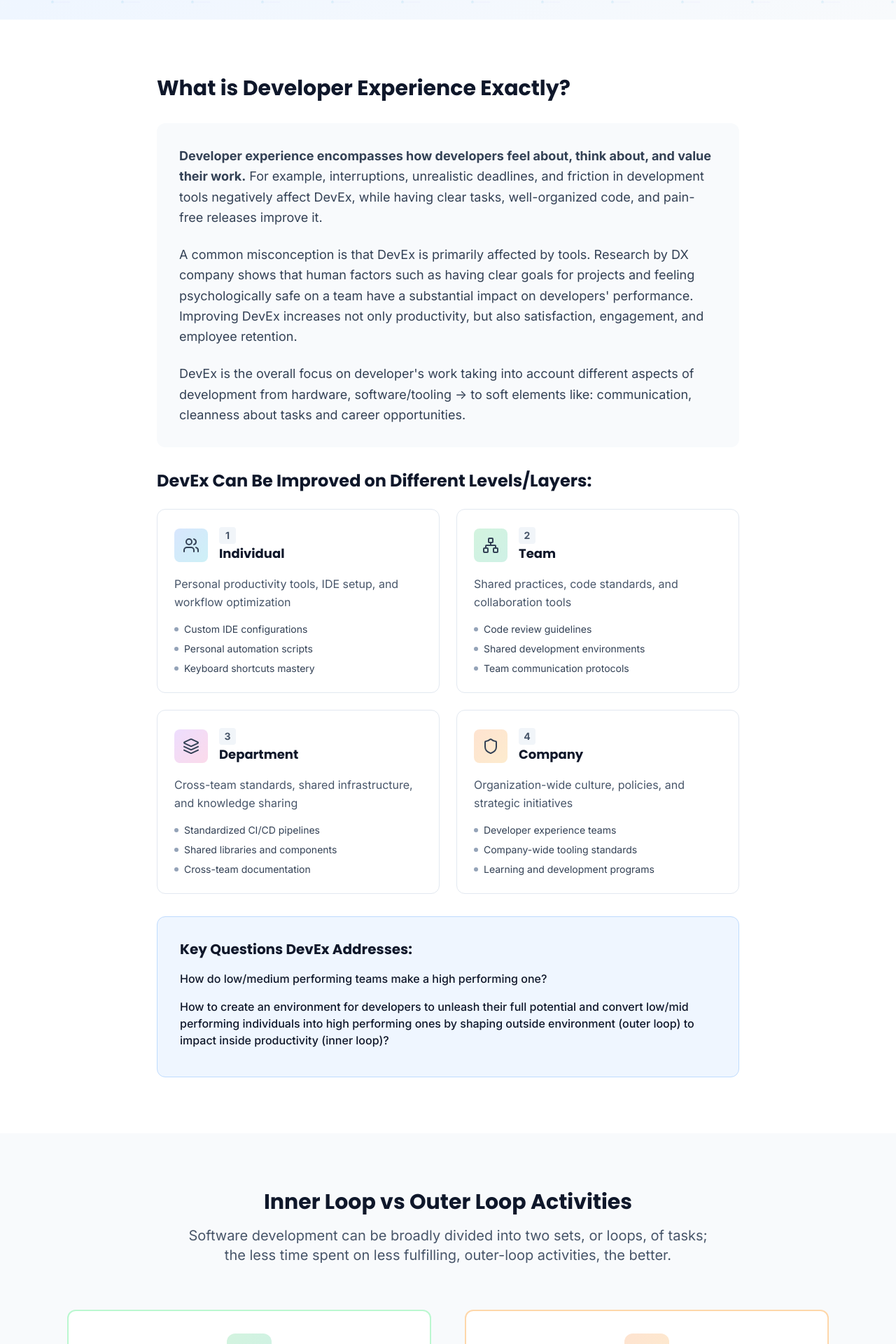
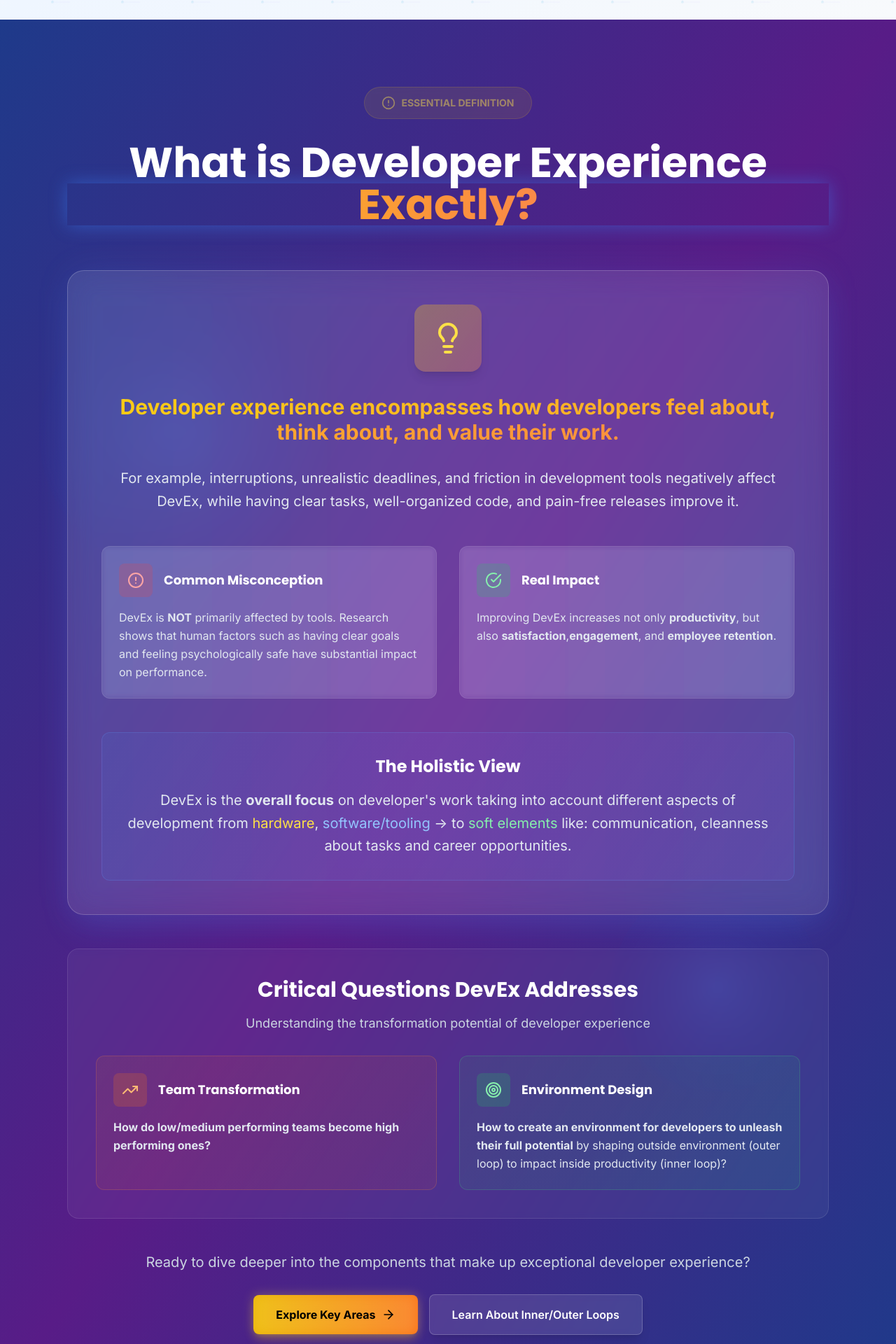
Before and after one commit to BorysW86/devex, a React (Vite) app: page /what-is-devex in a window 1280 px wide. Shown: the part 837-2757 px from the top of the page at 70% size. Built offline with nearby package versions, Linux system fonts and the light colour scheme.

Commit message:
Make 'What is Developer Experience Exactly?' section more prominent and focused

```diff
--- a/src/pages/WhatIsDevEx.tsx
+++ b/src/pages/WhatIsDevEx.tsx
@@ -1,6 +1,6 @@
 import React, { useEffect } from 'react';
 import { Link } from 'react-router-dom';
-import { ArrowRight, RefreshCw, Brain, Zap, TrendingUp, Users, Target, CheckCircle, ExternalLink, BookOpen, Github, FileText, Settings, Cpu, GitBranch, Network, Clock, Shield, Layers } from 'lucide-react';
+import { ArrowRight, RefreshCw, Brain, Zap, TrendingUp, Users, Target, CheckCircle, ExternalLink, BookOpen, Github, FileText, Settings, Cpu, GitBranch, Network, Clock, Shield, Layers, AlertCircle, Lightbulb } from 'lucide-react';
 import Accordion from '../components/common/Accordion';
 import Quote from '../components/common/Quote';
 import { DEVEX_DIMENSIONS, DEVEX_RESOURCES } from '../utils/constants';
@@ -315,94 +315,233 @@ const WhatIsDevEx: React.FC = () => {
         </div>
       </section>
 
-      {/* Comprehensive Definition Section */}
-      <section className="py-20 bg-white dark:bg-gray-900">
-        <div className="max-w-4xl mx-auto px-4 sm:px-6 lg:px-8">
-          <div className="prose prose-lg max-w-none dark:prose-invert">
-            <h2 className="text-3xl font-bold text-gray-900 dark:text-white mb-8">
-              What is Developer Experience Exactly?
+      {/* PROMINENT: What is Developer Experience Exactly? Section */}
+      <section className="py-24 bg-gradient-to-br from-blue-900 via-purple-900 to-blue-900 relative overflow-hidden">
+        {/* Animated Background Elements */}
+        <div className="absolute inset-0 opacity-20">
+          <svg className="absolute inset-0 w-full h-full" xmlns="http://www.w3.org/2000/svg">
+            <defs>
+              <radialGradient id="spotlightGradient" cx="50%" cy="50%" r="50%">
+                <stop offset="0%" stopColor="#3b82f6" stopOpacity="0.8"/>
+                <stop offset="100%" stopColor="#1e40af" stopOpacity="0.2"/>
+              </radialGradient>
+            </defs>
+            <circle cx="20%" cy="30%" r="200" fill="url(#spotlightGradient)">
+              <animate attributeName="opacity" values="0.3;0.8;0.3" dur="4s" repeatCount="indefinite"/>
+            </circle>
+            <circle cx="80%" cy="70%" r="150" fill="url(#spotlightGradient)">
+              <animate attributeName="opacity" values="0.8;0.3;0.8" dur="6s" repeatCount="indefinite"/>
+            </circle>
+          </svg>
+        </div>
+
+        <div className="relative max-w-6xl mx-auto px-4 sm:px-6 lg:px-8 z-10">
+          {/* Attention-Grabbing Header */}
+          <div className="text-center mb-16">
+            <div className="inline-flex items-center px-6 py-3 rounded-full bg-yellow-400/20 backdrop-blur-sm border border-yellow-400/30 text-yellow-300 text-sm font-bold mb-8 animate-pulse">
+              <AlertCircle className="w-5 h-5 mr-2" />
+              ESSENTIAL DEFINITION
+            </div>
+
+            <h2 className="text-4xl sm:text-5xl lg:text-6xl font-bold text-white mb-8 leading-tight">
+              <span className="block">What is Developer Experience</span>
+              <span className="block bg-gradient-to-r from-yellow-400 via-orange-400 to-red-400 bg-clip-text text-transparent animate-glow">
+                Exactly?
+              </span>
             </h2>
+          </div>
 
-            <div className="bg-gray-50 dark:bg-gray-800 rounded-xl p-8 mb-8">
-              <p className="text-lg text-gray-700 dark:text-gray-300 leading-relaxed mb-6">
-                <strong>Developer experience encompasses how developers feel about, think about, and value their work.</strong> For example,
-                interruptions, unrealistic deadlines, and friction in development tools negatively affect DevEx, while having clear
-                tasks, well-organized code, and pain-free releases improve it.
-              </p>
+          {/* Main Definition Card - Ultra Prominent */}
+          <div className="relative bg-white/10 backdrop-blur-lg rounded-3xl p-12 mb-12 border border-white/20 shadow-2xl shadow-blue-500/20 hover:shadow-blue-500/30 transition-all duration-500 group">
+            {/* Glowing Border Effect */}
+            <div className="absolute inset-0 bg-gradient-to-r from-blue-400/20 via-purple-400/20 to-blue-400/20 rounded-3xl blur-xl opacity-50 group-hover:opacity-70 transition-opacity duration-500"></div>
 
-              <p className="text-lg text-gray-700 dark:text-gray-300 leading-relaxed mb-6">
-                A common misconception is that DevEx is primarily affected by tools. Research by DX company shows that human
-                factors such as having clear goals for projects and feeling psychologically safe on a team have a substantial impact
-                on developers' performance. Improving DevEx increases not only productivity, but also satisfaction, engagement,
-                and employee retention.
-              </p>
+            {/* Content */}
+            <div className="relative z-10">
+              {/* Key Icon */}
+              <div className="flex justify-center mb-8">
+                <div className="p-6 bg-gradient-to-br from-yellow-400/30 to-orange-400/30 rounded-2xl shadow-lg">
+                  <Lightbulb className="h-12 w-12 text-yellow-300" />
+                </div>
+              </div>
 
-              <p className="text-lg text-gray-700 dark:text-gray-300 leading-relaxed">
-                DevEx is the overall focus on developer's work taking into account different aspects of development from hardware,
-                software/tooling → to soft elements like: communication, cleanness about tasks and career opportunities.
+              {/* Core Definition */}
+              <div className="text-center mb-12">
+                <p className="text-2xl sm:text-3xl font-bold text-white leading-relaxed mb-8">
+                  <span className="bg-gradient-to-r from-yellow-400 to-orange-400 bg-clip-text text-transparent">
+                    Developer experience encompasses how developers feel about, think about, and value their work.
+                  </span>
+                </p>
+
+                <p className="text-xl text-gray-200 leading-relaxed mb-6">
+                  For example, interruptions, unrealistic deadlines, and friction in development tools negatively affect DevEx,
+                  while having clear tasks, well-organized code, and pain-free releases improve it.
+                </p>
+              </div>
+
+              {/* Key Insights Grid */}
+              <div className="grid grid-cols-1 md:grid-cols-2 gap-8 mb-12">
+                <div className="bg-white/5 backdrop-blur-sm rounded-xl p-6 border border-white/10">
+                  <div className="flex items-center mb-4">
+                    <div className="p-3 bg-red-500/20 rounded-lg mr-4">
+                      <AlertCircle className="h-6 w-6 text-red-300" />
+                    </div>
+                    <h3 className="text-lg font-bold text-white">Common Misconception</h3>
+                  </div>
+                  <p className="text-gray-200 leading-relaxed">
+                    DevEx is <strong>NOT</strong> primarily affected by tools. Research shows that human factors such as
+                    having clear goals and feeling psychologically safe have substantial impact on performance.
+                  </p>
+                </div>
+
+                <div className="bg-white/5 backdrop-blur-sm rounded-xl p-6 border border-white/10">
+                  <div className="flex items-center mb-4">
+                    <div className="p-3 bg-green-500/20 rounded-lg mr-4">
+                      <CheckCircle className="h-6 w-6 text-green-300" />
+                    </div>
+                    <h3 className="text-lg font-bold text-white">Real Impact</h3>
+                  </div>
+                  <p className="text-gray-200 leading-relaxed">
+                    Improving DevEx increases not only <strong>productivity</strong>, but also <strong>satisfaction</strong>,
+                    <strong>engagement</strong>, and <strong>employee retention</strong>.
+                  </p>
+                </div>
+              </div>
+
+              {/* Holistic Definition */}
+              <div className="bg-gradient-to-r from-blue-500/10 to-purple-500/10 rounded-xl p-8 border border-blue-400/20">
+                <h3 className="text-2xl font-bold text-white mb-4 text-center">
+                  The Holistic View
+                </h3>
+                <p className="text-xl text-gray-200 leading-relaxed text-center">
+                  DevEx is the <strong>overall focus</strong> on developer's work taking into account different aspects
+                  of development from <span className="text-yellow-300">hardware</span>, <span className="text-blue-300">software/tooling</span> →
+                  to <span className="text-green-300">soft elements</span> like: communication, cleanness about tasks and career opportunities.
+                </p>
+              </div>
+            </div>
+          </div>
+
+          {/* Critical Questions Section */}
+          <div className="bg-white/5 backdrop-blur-sm rounded-2xl p-10 border border-white/10 mb-12">
+            <div className="text-center mb-8">
+              <h3 className="text-3xl font-bold text-white mb-4">
+                Critical Questions DevEx Addresses
+              </h3>
+              <p className="text-lg text-gray-300">
+                Understanding the transformation potential of developer experience
               </p>
             </div>
 
-            <h3 className="text-2xl font-bold text-gray-900 dark:text-white mb-6">
-              DevEx Can Be Improved on Different Levels/Layers:
-            </h3>
+            <div className="grid grid-cols-1 lg:grid-cols-2 gap-8">
+              <div className="bg-gradient-to-br from-orange-500/10 to-red-500/10 rounded-xl p-6 border border-orange-400/20">
+                <div className="flex items-center mb-4">
+                  <div className="p-3 bg-orange-500/20 rounded-lg mr-4">
+                    <TrendingUp className="h-6 w-6 text-orange-300" />
+                  </div>
+                  <h4 className="text-lg font-bold text-white">Team Transformation</h4>
+                </div>
+                <p className="text-gray-200 leading-relaxed">
+                  <strong>How do low/medium performing teams become high performing ones?</strong>
+                </p>
+              </div>
 
-            <div className="grid grid-cols-1 md:grid-cols-2 gap-6 mb-8">
-              {improvementLevels.map((level, index) => (
-                <div key={index} className="group bg-white dark:bg-gray-800 rounded-xl border border-gray-200 dark:border-gray-700 p-6 hover:shadow-lg transition-all duration-300">
-                  <div className="flex items-center mb-4">
-                    <div className={`inline-flex items-center justify-center w-12 h-12 bg-gradient-to-br ${level.color} rounded-lg mr-4 group-hover:scale-110 transition-transform duration-300`}>
-                      <level.icon className="h-6 w-6 text-gray-700 dark:text-gray-300" />
-                    </div>
-                    <div>
-                      <span className="inline-flex items-center justify-center w-6 h-6 bg-gray-100 dark:bg-gray-700 text-gray-600 dark:text-gray-400 rounded text-sm font-bold mr-2">
-                        {index + 1}
-                      </span>
-                      <h4 className="text-lg font-bold text-gray-900 dark:text-white">
-                        {level.level}
-                      </h4>
-                    </div>
+              <div className="bg-gradient-to-br from-green-500/10 to-emerald-500/10 rounded-xl p-6 border border-green-400/20">
+                <div className="flex items-center mb-4">
+                  <div className="p-3 bg-green-500/20 rounded-lg mr-4">
+                    <Target className="h-6 w-6 text-green-300" />
                   </div>
-                  <p className="text-gray-600 dark:text-gray-300 mb-4 leading-relaxed">
-                    {level.description}
-                  </p>
-                  <div className="space-y-2">
-                    {level.examples.map((example, exampleIndex) => (
-                      <div key={exampleIndex} className="flex items-center text-sm text-gray-700 dark:text-gray-300">
-                        <div className="w-1.5 h-1.5 bg-gray-400 rounded-full mr-2"></div>
-                        {example}
-                      </div>
-                    ))}
-                  </div>
+                  <h4 className="text-lg font-bold text-white">Environment Design</h4>
                 </div>
-              ))}
+                <p className="text-gray-200 leading-relaxed">
+                  <strong>How to create an environment for developers to unleash their full potential</strong> by shaping
+                  outside environment (outer loop) to impact inside productivity (inner loop)?
+                </p>
+              </div>
             </div>
+          </div>
 
-            <div className="bg-blue-50 dark:bg-blue-900/20 rounded-xl p-8 border border-blue-200 dark:border-blue-800">
-              <h4 className="text-xl font-bold text-gray-900 dark:text-white mb-4">
-                Key Questions DevEx Addresses:
-              </h4>
-              <div className="space-y-4">
-                <div>
-                  <p className="font-medium text-gray-900 dark:text-white mb-2">
-                    How do low/medium performing teams make a high performing one?
-                  </p>
-                </div>
-                <div>
-                  <p className="font-medium text-gray-900 dark:text-white mb-2">
-                    How to create an environment for developers to unleash their full potential and convert low/mid performing
-                    individuals into high performing ones by shaping outside environment (outer loop) to impact inside productivity
-                    (inner loop)?
-                  </p>
-                </div>
-              </div>
+          {/* Call to Action */}
+          <div className="text-center">
+            <p className="text-xl text-gray-300 mb-8">
+              Ready to dive deeper into the components that make up exceptional developer experience?
+            </p>
+            <div className="flex flex-col sm:flex-row items-center justify-center gap-4">
+              <Link
+                to="/key-areas"
+                className="group relative inline-flex items-center px-8 py-4 bg-gradient-to-r from-yellow-500 to-orange-500 hover:from-yellow-400 hover:to-orange-400 text-black font-bold rounded-lg transition-all duration-300 transform hover:scale-105 shadow-lg shadow-yellow-500/25 hover:shadow-yellow-500/40"
+              >
+                <div className="absolute inset-0 bg-gradient-to-r from-yellow-300 to-orange-300 rounded-lg blur opacity-30 group-hover:opacity-50 transition-opacity duration-300"></div>
+                <span className="relative">Explore Key Areas</span>
+                <ArrowRight className="relative ml-2 h-5 w-5 group-hover:translate-x-1 transition-transform" />
+              </Link>
+              <Link
+                to="#inner-outer-loop"
+                className="group relative inline-flex items-center px-8 py-4 bg-white/10 backdrop-blur-sm hover:bg-white/20 text-white font-semibold rounded-lg border border-white/20 hover:border-white/30 transition-all duration-300 hover:scale-105 shadow-lg hover:shadow-xl"
+              >
+                Learn About Inner/Outer Loops
+              </Link>
             </div>
           </div>
         </div>
       </section>
 
+      {/* DevEx Improvement Levels Section */}
+      <section className="py-20 bg-white dark:bg-gray-900">
+        <div className="max-w-6xl mx-auto px-4 sm:px-6 lg:px-8">
+          <div className="text-center mb-16">
+            <h2 className="text-3xl sm:text-4xl font-bold text-gray-900 dark:text-white mb-4">
+              DevEx Can Be Improved on Different Levels
+            </h2>
+            <p className="text-xl text-gray-600 dark:text-gray-300 max-w-3xl mx-auto">
+              Four strategic layers where organizations can implement developer experience improvements
+            </p>
+          </div>
+
+          <div className="grid grid-cols-1 md:grid-cols-2 gap-8">
+            {improvementLevels.map((level, index) => (
+              <div key={index} className="group relative bg-white dark:bg-gray-800 rounded-xl border border-gray-200 dark:border-gray-700 p-8 hover:shadow-xl dark:hover:shadow-2xl transition-all duration-300 hover:scale-[1.02] hover:-translate-y-1">
+                {/* Subtle Glow Effect on Hover */}
+                <div className={`absolute inset-0 bg-gradient-to-br ${level.color} rounded-xl opacity-0 group-hover:opacity-100 transition-opacity duration-300`}></div>
+
+                {/* Content */}
+                <div className="relative z-10">
+                  <div className="flex items-center mb-6">
+                    <div className={`inline-flex items-center justify-center w-16 h-16 bg-gradient-to-br ${level.color} rounded-xl mr-4 group-hover:scale-110 transition-transform duration-300 shadow-lg`}>
+                      <level.icon className="h-8 w-8 text-gray-700 dark:text-gray-300" />
+                    </div>
+                    <div>
+                      <span className="inline-flex items-center justify-center w-8 h-8 bg-gray-100 dark:bg-gray-700 text-gray-600 dark:text-gray-400 rounded-lg text-sm font-bold mb-2">
+                        {index + 1}
+                      </span>
+                      <h3 className="text-xl font-bold text-gray-900 dark:text-white group-hover:text-blue-600 dark:group-hover:text-blue-400 transition-colors">
+                        {level.level}
+                      </h3>
+                    </div>
+                  </div>
+                  <p className="text-gray-600 dark:text-gray-300 mb-6 leading-relaxed">
+                    {level.description}
+                  </p>
+                  <div className="space-y-2">
+                    <h4 className="text-sm font-bold text-gray-900 dark:text-white mb-3 uppercase tracking-wider">
+                      Examples:
+                    </h4>
+                    {level.examples.map((example, exampleIndex) => (
+                      <div key={exampleIndex} className="flex items-center text-sm">
+                        <div className="w-1.5 h-1.5 bg-gray-400 rounded-full mr-3 flex-shrink-0"></div>
+                        <span className="font-medium text-gray-700 dark:text-gray-300">{example}</span>
+                      </div>
+                    ))}
+                  </div>
+                </div>
+              </div>
+            ))}
+          </div>
+        </div>
+      </section>
+
       {/* Inner vs Outer Loop Section */}
-      <section className="py-20 bg-gray-50 dark:bg-gray-800">
+      <section id="inner-outer-loop" className="py-20 bg-gray-50 dark:bg-gray-800">
         <div className="max-w-6xl mx-auto px-4 sm:px-6 lg:px-8">
           <div className="text-center mb-16">
             <h2 className="text-3xl font-bold text-gray-900 dark:text-white mb-4">
```
